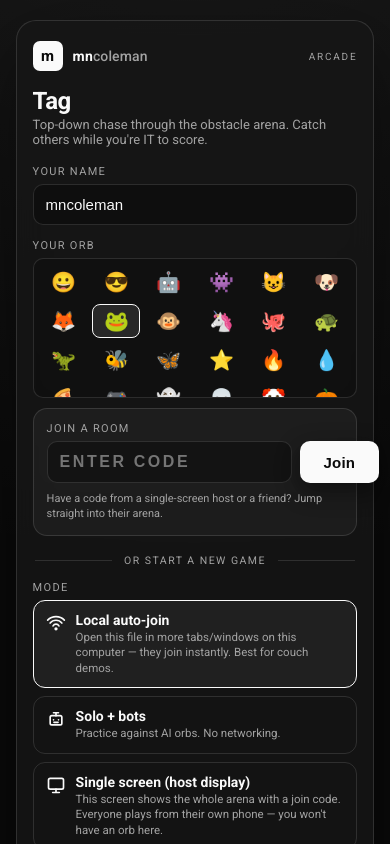
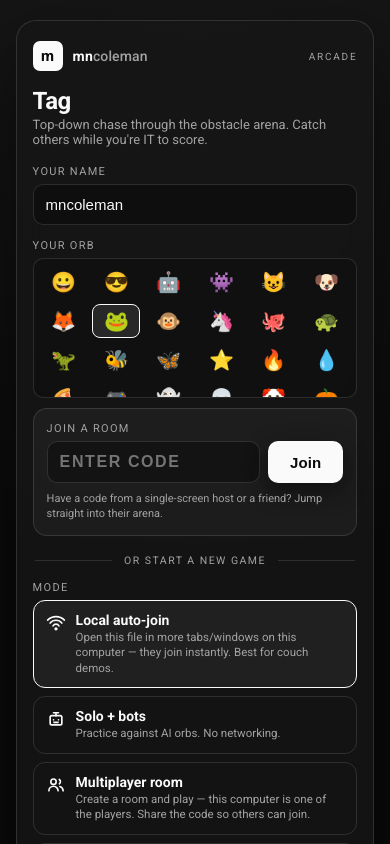
Before and after one commit to mncoleman/tag, a plain HTML site: page index.html in a window 390 px wide. Both pictures are taken after a click on the element 195 px from the left and 644 px from the top of the page. Drawn offline with Linux system fonts and the light colour scheme.

Commit message:
Restore Multiplayer room (create + play) mode; fix mobile Join button overflow
Co-Authored-By: Claude Opus 4.8 (1M context) <noreply@anthropic.com>

```diff
--- a/index.html
+++ b/index.html
@@ -144,11 +144,12 @@
   #joinSection{border:1px solid var(--line);border-radius:14px;padding:13px;margin-top:10px;
     background:rgba(250,250,250,.04);}
   #joinSection .fld{margin-top:0;}
-  .joinRow{display:flex;gap:8px;}
-  .joinRow input{flex:1;text-transform:uppercase;letter-spacing:.16em;font-weight:700;font-size:16px;
-    width:auto;background:rgba(0,0,0,.3);border:1px solid var(--line);color:var(--txt);border-radius:10px;padding:11px 12px;outline:none;}
+  .joinRow{display:flex;gap:8px;align-items:stretch;}
+  .joinRow input{flex:1 1 auto;min-width:0;text-transform:uppercase;letter-spacing:.12em;font-weight:700;font-size:16px;
+    background:rgba(0,0,0,.3);border:1px solid var(--line);color:var(--txt);border-radius:10px;padding:11px 12px;outline:none;}
   .joinRow input:focus{border-color:var(--accent);}
-  #joinBtn{margin-top:0;width:auto;flex:0 0 auto;padding:0 24px;font-size:15px;}
+  .joinRow input::placeholder{letter-spacing:.1em;}
+  #joinBtn{margin-top:0;width:auto;flex:0 0 auto;padding:0 22px;font-size:15px;}
   .joinHint{font-size:11px;color:var(--dim);margin-top:8px;line-height:1.4;}
   .orRow{display:flex;align-items:center;gap:12px;margin:18px 2px 6px;color:var(--dim);font-size:10.5px;
     letter-spacing:.14em;text-transform:uppercase;white-space:nowrap;}
@@ -307,6 +308,10 @@
       <div class="mode" data-mode="solo">
         <div class="ic"><svg viewBox="0 0 24 24" fill="none" stroke="currentColor" stroke-width="2" stroke-linecap="round" stroke-linejoin="round"><rect x="5" y="8" width="14" height="11" rx="2"/><path d="M9 13h.01M15 13h.01M9.5 16h5"/><path d="M12 8V4.5M9 4.5h6"/></svg></div>
         <div><div class="t">Solo + bots</div><div class="d">Practice against AI orbs. No networking.</div></div>
+      </div>
+      <div class="mode" data-mode="online">
+        <div class="ic"><svg viewBox="0 0 24 24" fill="none" stroke="currentColor" stroke-width="2" stroke-linecap="round" stroke-linejoin="round"><circle cx="9" cy="8" r="3.2"/><path d="M3.5 19a5.5 5.5 0 0 1 11 0"/><path d="M16 5.4a3.2 3.2 0 0 1 0 5.2M20.5 19a5.5 5.5 0 0 0-3.8-5.2"/></svg></div>
+        <div><div class="t">Multiplayer room</div><div class="d">Create a room and play — this computer is one of the players. Share the code so others can join.</div></div>
       </div>
       <div class="mode" data-mode="screen">
         <div class="ic"><svg viewBox="0 0 24 24" fill="none" stroke="currentColor" stroke-width="2" stroke-linecap="round" stroke-linejoin="round"><rect x="3" y="4" width="18" height="13" rx="2"/><path d="M8 21h8M12 17v4"/></svg></div>
@@ -1035,10 +1040,11 @@ EMOJIS.forEach(e=>{ const b=document.createElement('button'); b.type='button';
   egEl.appendChild(b); });
 modesEl.querySelectorAll('.mode').forEach(m=>{ m.onclick=()=>{
   chosenMode=m.dataset.mode; modesEl.querySelectorAll('.mode').forEach(x=>x.classList.remove('on')); m.classList.add('on');
-  roomWrap.classList.toggle('show', chosenMode==='screen');   // host shares the generated code
+  const needsCode = (chosenMode==='online' || chosenMode==='screen');   // both CREATE a room to share
+  roomWrap.classList.toggle('show', needsCode);
   botsWrap.classList.toggle('show', chosenMode!=='solo');
-  meFields.style.display = (chosenMode==='screen') ? 'none' : '';   // single-screen host has no orb
-  if(chosenMode==='screen'){
+  meFields.style.display = (chosenMode==='screen') ? 'none' : '';   // only single-screen host has no orb
+  if(needsCode){
     if(!roomIn.value) roomIn.value=randCode();
     roomLabel.textContent='Room code (share this)'; copyBtn.style.display='';
   }
```
